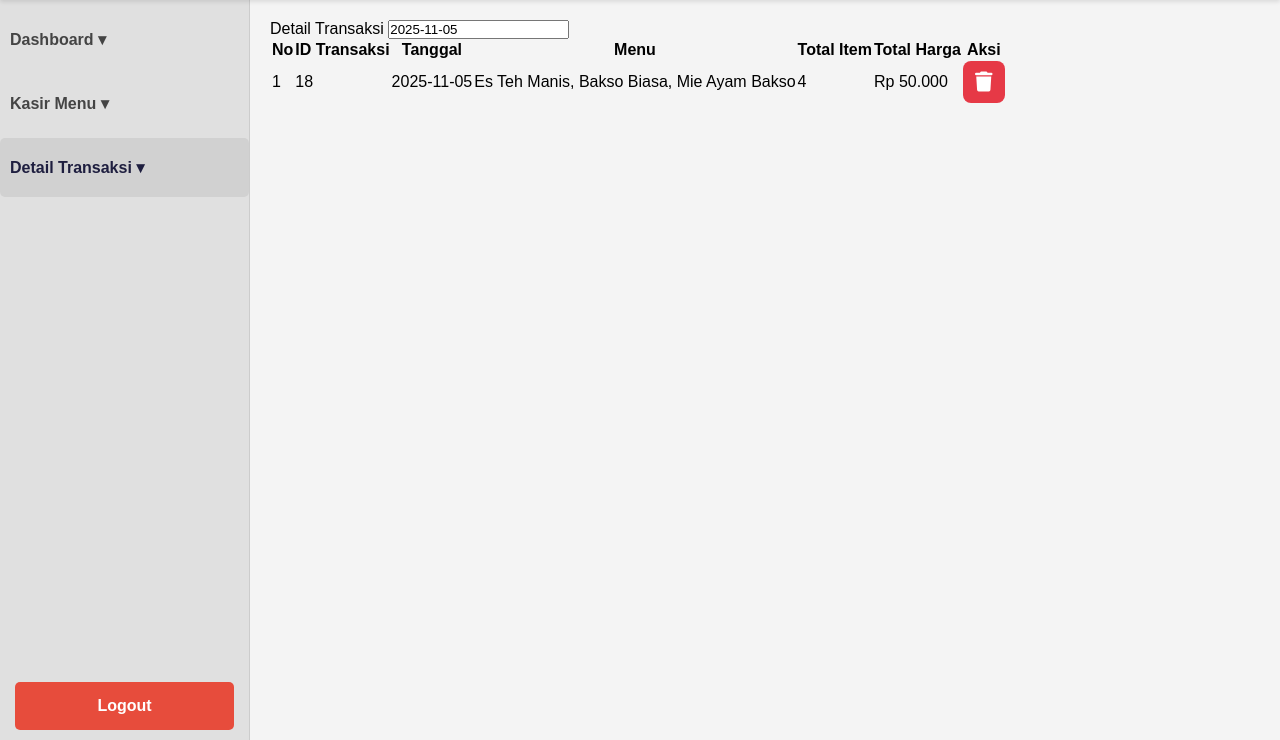
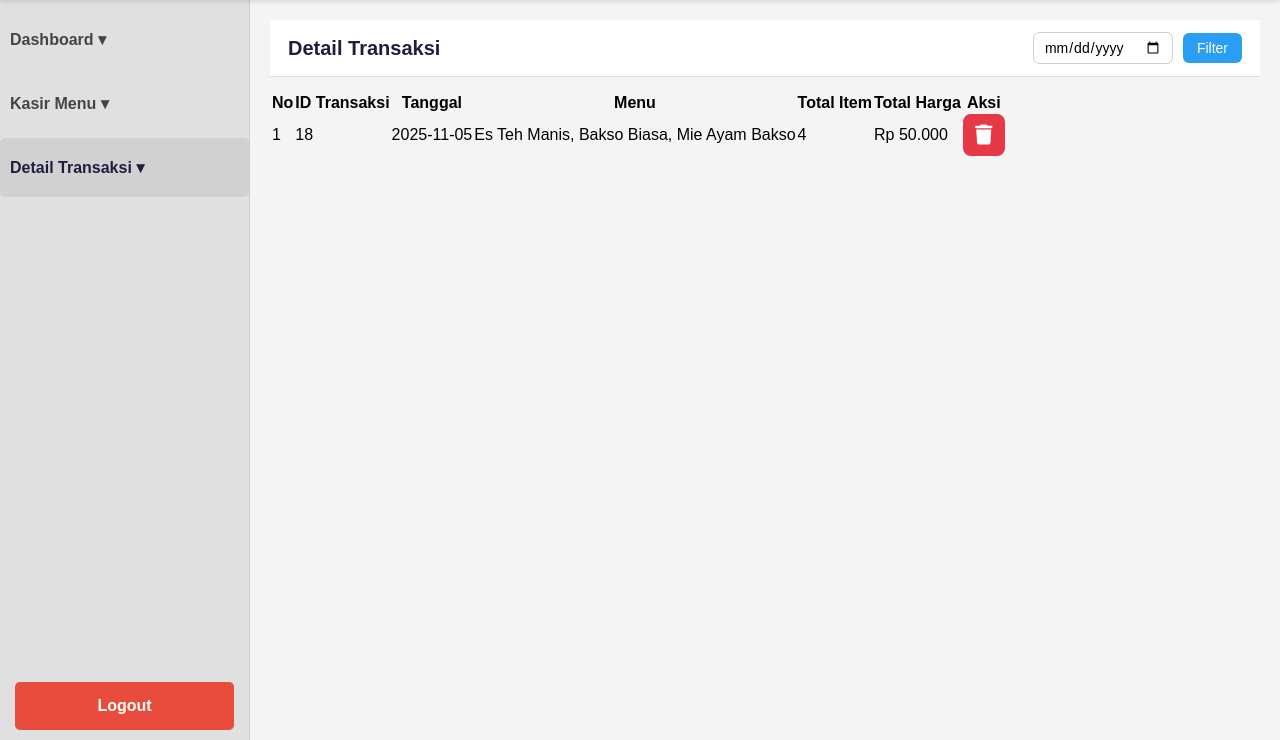
Before and after one commit to MhmadFarhan/Aplikasi_kasir, a PHP site: page /detail_transaksi.php in a window 1280 px wide. Shown: the part 60-800 px from the top of the page. Run offline with PHP 8.4, Linux system fonts and the light colour scheme; a user stored in the database is signed in; data comes from the database, SQL or seed files in the repository.

Commit message:
Merevisi fitur filter tanggal detail transaksi

```diff
--- a/assets/style.css
+++ b/assets/style.css
@@ -748,20 +748,60 @@ body {
 /*   BADGE TANGGAL               */
 /* ============================= */
 
-.date-badge {
-    display: inline-block;
-    background-color: #e3f2fd;
-    color: #0d47a1;
-    font-weight: bold;
-    padding: 6px 10px;
-    border-radius: 8px;
-    font-size: 14px;
-    box-shadow: 0 0 3px rgba(0,0,0,0.1);
+.card-header {
+    display: flex;
+    justify-content: space-between;   /* Judul kiri, form kanan */
+    align-items: center;
+    background: #ffffff;
+    padding: 12px 18px;
+    border-bottom: 1px solid #ddd;
+    margin-bottom: 15px;
 }
 
-.date-badge:hover {
-    background-color: #bbdefb;
+.card-header span {
+    font-size: 20px;
+    font-weight: bold;
+    color: #1e1e3f;
 }
+/* Filter Form Styling */
+.filter-form {
+    display: flex;
+    align-items: center;
+    gap: 10px; /* Jarak antar elemen */
+}
+
+.filter-form input[type="date"] {
+    padding: 6px 10px;
+    border: 1px solid #d1d1d1;
+    border-radius: 6px;
+    font-size: 14px;
+    background: #fff;
+    cursor: pointer;
+    transition: 0.2s;
+}
+
+.filter-form input[type="date"]:focus {
+    border-color: #2a9df4;
+    box-shadow: 0 0 4px rgba(42, 157, 244, 0.5);
+}
+
+/* Tombol Filter */
+.btn-filter {
+    padding: 7px 14px;
+    background: #2a9df4;
+    border: none;
+    border-radius: 6px;
+    color: #fff;
+    cursor: pointer;
+    font-size: 14px;
+    transition: 0.25s;
+}
+
+.btn-filter:hover {
+    background: #0078d7;
+    transform: scale(1.05);
+}
+
 
 /* ============================= */
 /*   TOMBOL HAPUS (IKON)         */
--- a/detail_transaksi.php
+++ b/detail_transaksi.php
@@ -9,6 +9,25 @@ require_once __DIR__ . '/config/db_config.php';
 // ----------------------
 // Ambil data dari database (kelompokkan per transaksi)
 // ----------------------
+if (isset($_GET['tanggal']) && $_GET['tanggal'] != "") {
+    $tanggal = $_GET['tanggal'];
+    $stmt = $pdo->prepare("
+        SELECT
+            t.id AS id_transaksi,
+            DATE(t.tanggal) AS tanggal,
+            GROUP_CONCAT(m.nama SEPARATOR ', ') AS menu,
+            SUM(d.quantity) AS total_jumlah,
+            SUM(d.subtotal) AS total_harga
+        FROM detail_transaksi d
+        JOIN transaksi t ON d.transaksi_id = t.id
+        JOIN menu m ON d.menu_id = m.id
+        WHERE DATE(t.tanggal) = ?
+        GROUP BY t.id, DATE(t.tanggal)
+        ORDER BY t.id DESC
+    ");
+    $stmt->execute([$tanggal]);
+} else {
+    // Tampilkan tanpa filter (data terakhir)
     $stmt = $pdo->query("
         SELECT
             t.id AS id_transaksi,
@@ -22,8 +41,11 @@ $stmt = $pdo->query("
         GROUP BY t.id, DATE(t.tanggal)
         ORDER BY t.id DESC
     ");
+}
 
 $data = $stmt->fetchAll(PDO::FETCH_ASSOC);
+
+
 
 // ----------------------
 // Hapus transaksi (otomatis hapus detail karena ON DELETE CASCADE)
@@ -69,7 +91,11 @@ if (isset($_GET['delete'])) {
             <div class="card">
             <div class="card-header">
                 <span>Detail Transaksi</span>
-                    <input type="text" value="<?= date('Y-m-d') ?>" readonly>
+
+                <form action="" method="GET" class="filter-form">
+                    <input type="date" name="tanggal" value="<?= isset($_GET['tanggal']) ? $_GET['tanggal'] : '' ?>">
+                    <button type="submit" class="btn-filter">Filter</button>
+                </form>
             </div>
                 <table class="table-detail">
                     <tr>
```
Lines whose indentation alone changed are shown as unchanged.
